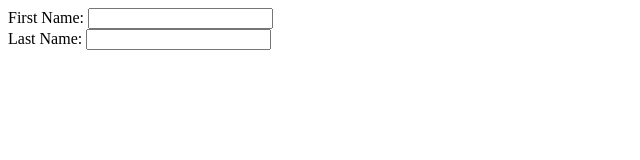
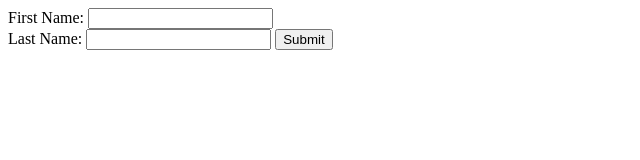
Before and after one commit to gprocell927/NodeExpressPrework, a plain HTML site: page index.htm in a window 1280 px wide. Shown: the whole page, without its empty margins (0-640 px from the left). Drawn offline with Linux system fonts and the light colour scheme.

```diff
--- a/index.htm
+++ b/index.htm
@@ -3,6 +3,7 @@
     <form action="http://localhost:8081/process_get" method="GET">
       First Name: <input type="text" name="first_name"> <br>
       Last Name: <input type="text" name="last_name">
+      <input type="submit" value="Submit"
     </form>
   </body>
 </html>
```
